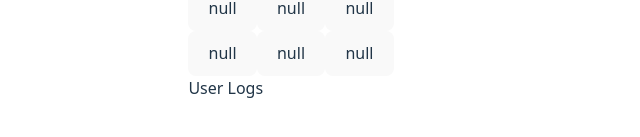
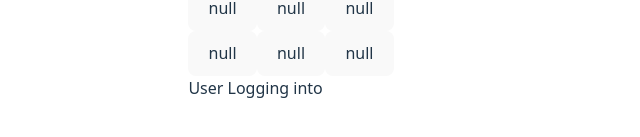
Before and after one commit to divyam150296/tic-tac, a React (Vite) app: page / in a window 1280 px wide. Shown: the part 461-598 px from the top of the page, without its empty margins (0-640 px from the left). Built offline with nearby package versions, Linux system fonts and the light colour scheme.

Commit message:
Label update in the logs

```diff
--- a/src/components/UserLogs.jsx
+++ b/src/components/UserLogs.jsx
@@ -1,5 +1,5 @@
 export default function UserLogs () {
     return (
-        <div>User Logs</div>
+        <div>User Logging into </div>
     )
 }
```
